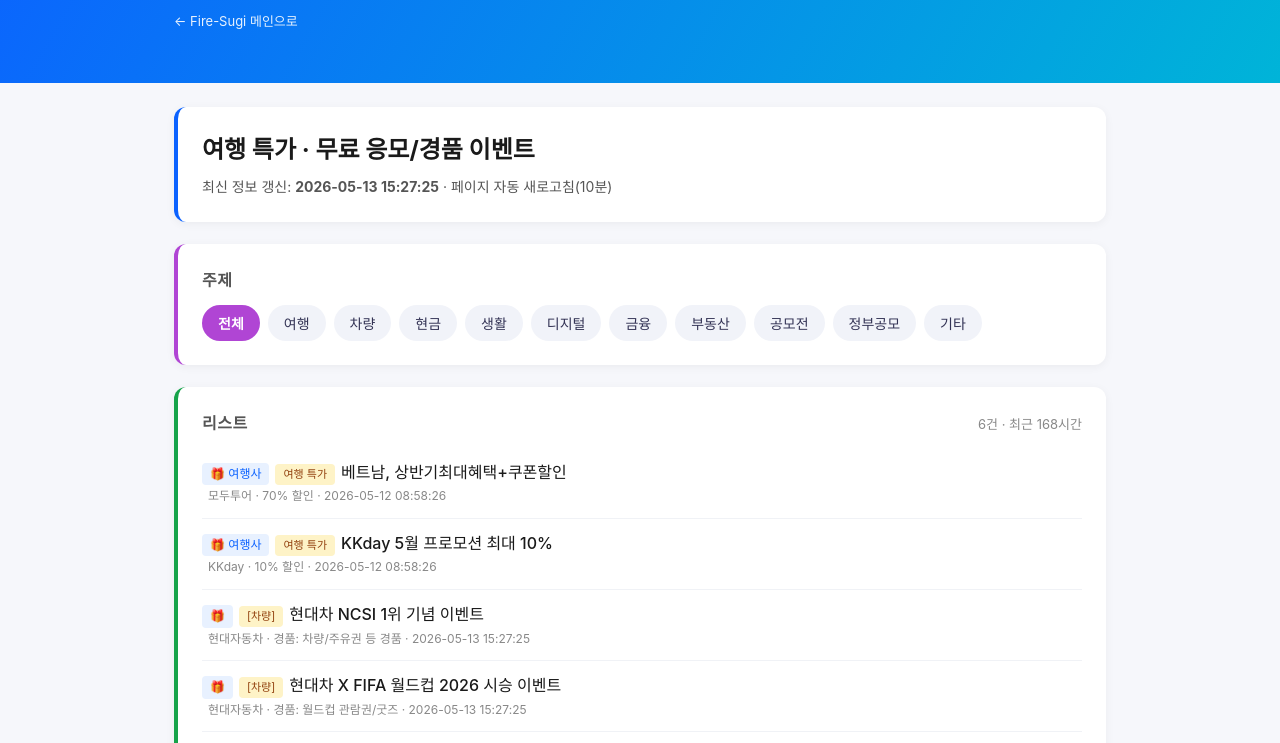
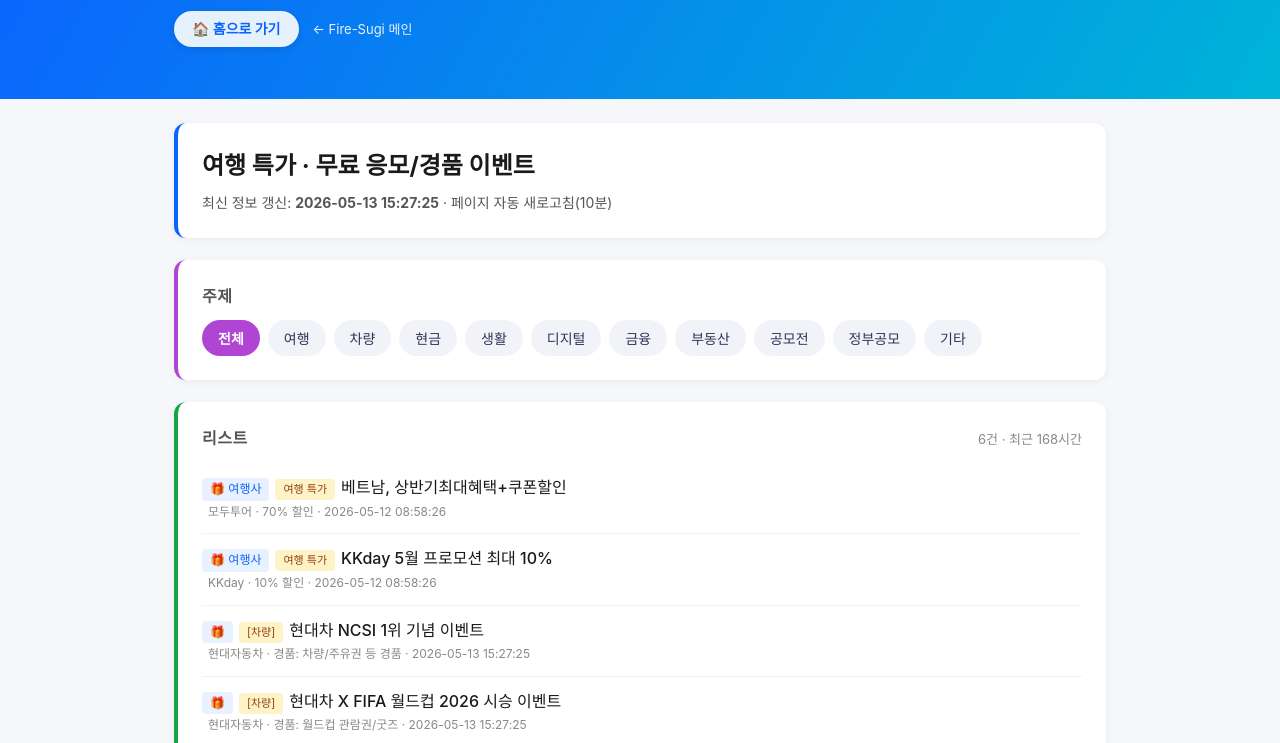
Before and after one commit to hankal0501-ux/firesugi-blog, a website: page events/index.html in a window 1280 px wide. Shown: the part 134-877 px from the top of the page. Drawn offline with Linux system fonts and the light colour scheme.

Commit message:
add: 홈으로 가기 button in events header

```diff
--- a/events/index.html
+++ b/events/index.html
@@ -17,6 +17,8 @@ header .tagline{margin:6px 0 0;opacity:0.9}
 .back:hover{opacity:1;text-decoration:underline}
 .admin-link{background:rgba(255,255,255,0.18);padding:6px 14px;border-radius:999px;font-weight:600}
 .admin-link:hover{background:rgba(255,255,255,0.28);text-decoration:none}
+.home-btn{background:#fff;color:#0b62ff !important;padding:7px 18px;border-radius:999px;font-weight:700;font-size:14px;box-shadow:0 2px 8px rgba(0,0,0,0.12)}
+.home-btn:hover{transform:translateY(-1px);box-shadow:0 4px 12px rgba(0,0,0,0.18);text-decoration:none}
 section{background:#fff;border-radius:12px;padding:24px;margin-bottom:22px;box-shadow:0 2px 10px rgba(0,0,0,0.05);border-left:4px solid #0b62ff}
 .block-topic{border-left-color:#b045d4}
 .block-list{border-left-color:#16a34a}
@@ -48,7 +50,8 @@ footer{padding:18px 0;color:#888;font-size:12px;text-align:center}
     <h1>이벤트 알림</h1>
     <p class="tagline">여행 특가 · 무료 응모/경품 이벤트를 한 번에</p>
     <div class="header-links">
-      <a href="../" class="back">← Fire-Sugi 메인으로</a>
+      <a href="../" class="back home-btn">🏠 홈으로 가기</a>
+      <a href="../" class="back">← Fire-Sugi 메인</a>
       <a id="admin-settings-link"
          href="https://dive-bill-wed-powell.trycloudflare.com/admin/dashboard"
          target="_self"
```
